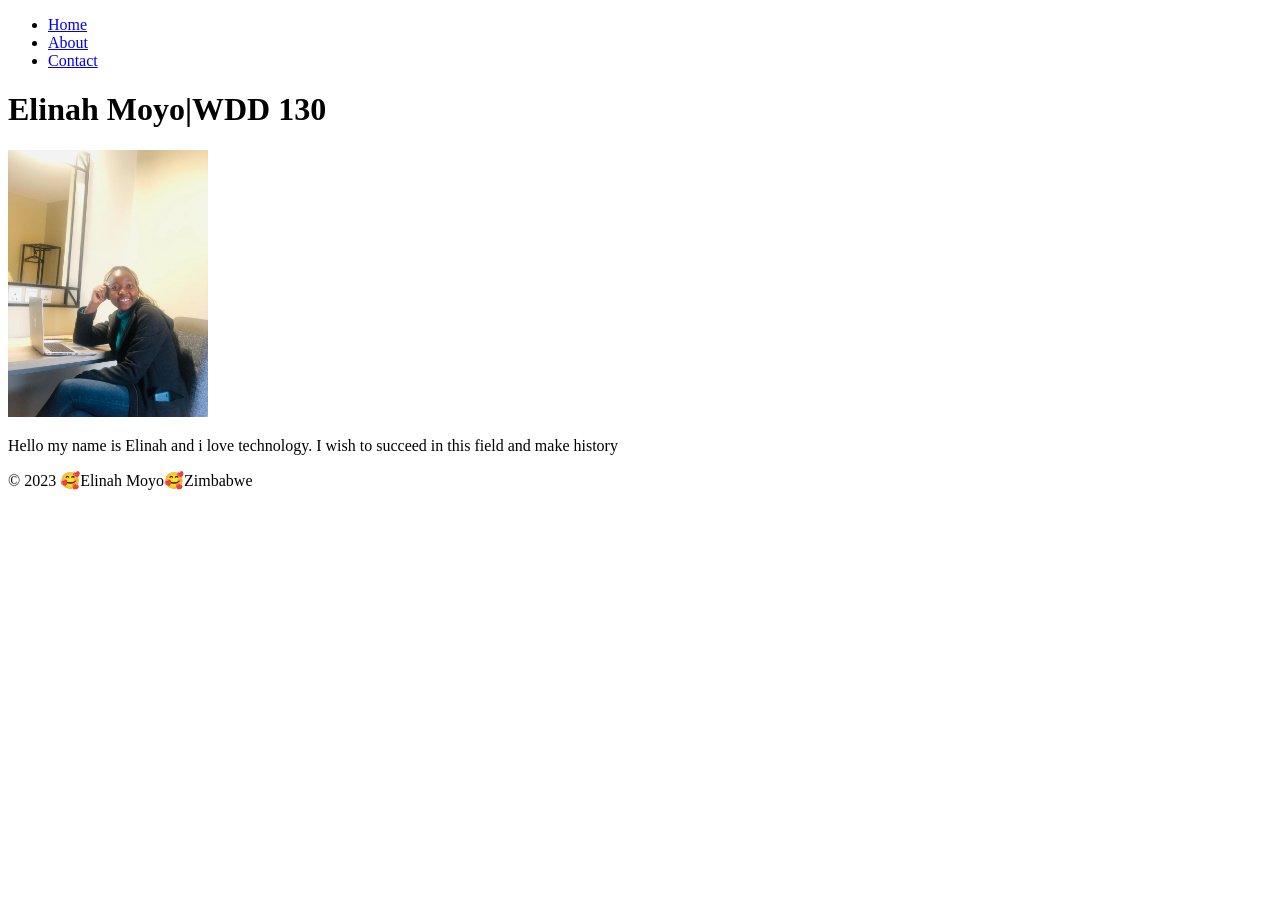
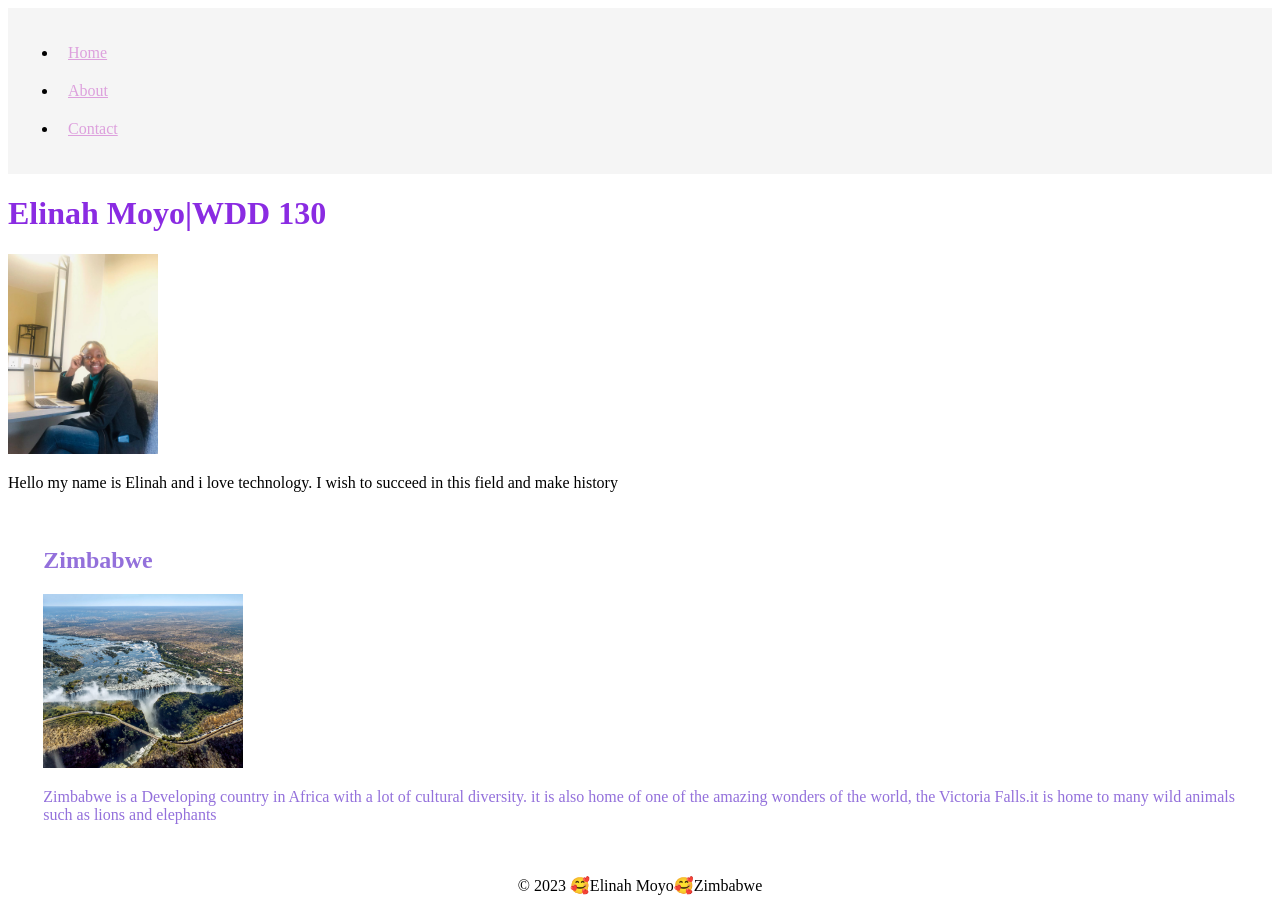
Before and after one commit to ElinahMoyo/wdd130, a plain HTML site: page index.html in a window 1280 px wide. Before the commit the page ends 800 px from the top, so only its background shows below. Drawn offline with Linux system fonts and the light colour scheme.

Commit message:
added a new file too

```diff
--- a/index.html
+++ b/index.html
@@ -1,9 +1,12 @@
 <!DOCTYPE html>
-<html lang = "en">
+<html lang = "en-US">
     <head>
         <meta charset="UTF-8">
         <meta name= "viewport" content="width=device,initial-scale = 1.0">
         <title>Elinah Moyo</title>
+        <meta name = 'description' content = 'Elinah Moyo wdd130 course project here'>
+        <meta name = 'author' content = 'Elinah'>
+        <link rel="stylesheet" href="styles/styles.css">
     </head>
     <body>
         <header>
@@ -22,6 +25,11 @@
             <img src = "images/profile.png" alt="Elinah Moyo" width="200">
             <p>Hello my name is Elinah and i love technology. I wish to succeed in this field and make history</p>
         </main>
+        <aside>
+            <h2>Zimbabwe</h2>
+            <img  src= 'images/vicfalls.jpg' alt = 'The Victoria Falls of Zimbabwe'>
+            <p>Zimbabwe is a Developing country in Africa with a lot of cultural diversity. it is also home of one of the amazing wonders of the world, the Victoria Falls.it is home to many wild animals such as lions and elephants</p>
+        </aside>
         <footer>
             <p>© 2023 🥰Elinah Moyo🥰Zimbabwe</p>
 
--- /dev/null
+++ b/styles/styles.css
@@ -0,0 +1,45 @@
+nav{
+    background-color:whitesmoke;
+    padding: 10px;
+}
+
+
+nav a{
+    color:plum;
+    padding: 10px;
+    display: block;
+}
+
+h1{
+    color: blueviolet;
+}
+
+
+
+aside{
+    width: auto;
+    margin: 2%;
+    border: 2cm;
+    padding: 10px;
+    background-color:white;
+    color: mediumpurple;
+
+}
+aside img{
+    width: 200px;
+    height: auto;
+}
+
+main img{
+    width: 150px;
+    height: auto;
+}
+
+p{
+    padding: 0;
+}
+footer{
+    margin-top: auto;
+    border-top: 60ch;
+    text-align: center;
+}
```
Also changed, not shown: images/vicfalls.jpg (added).
